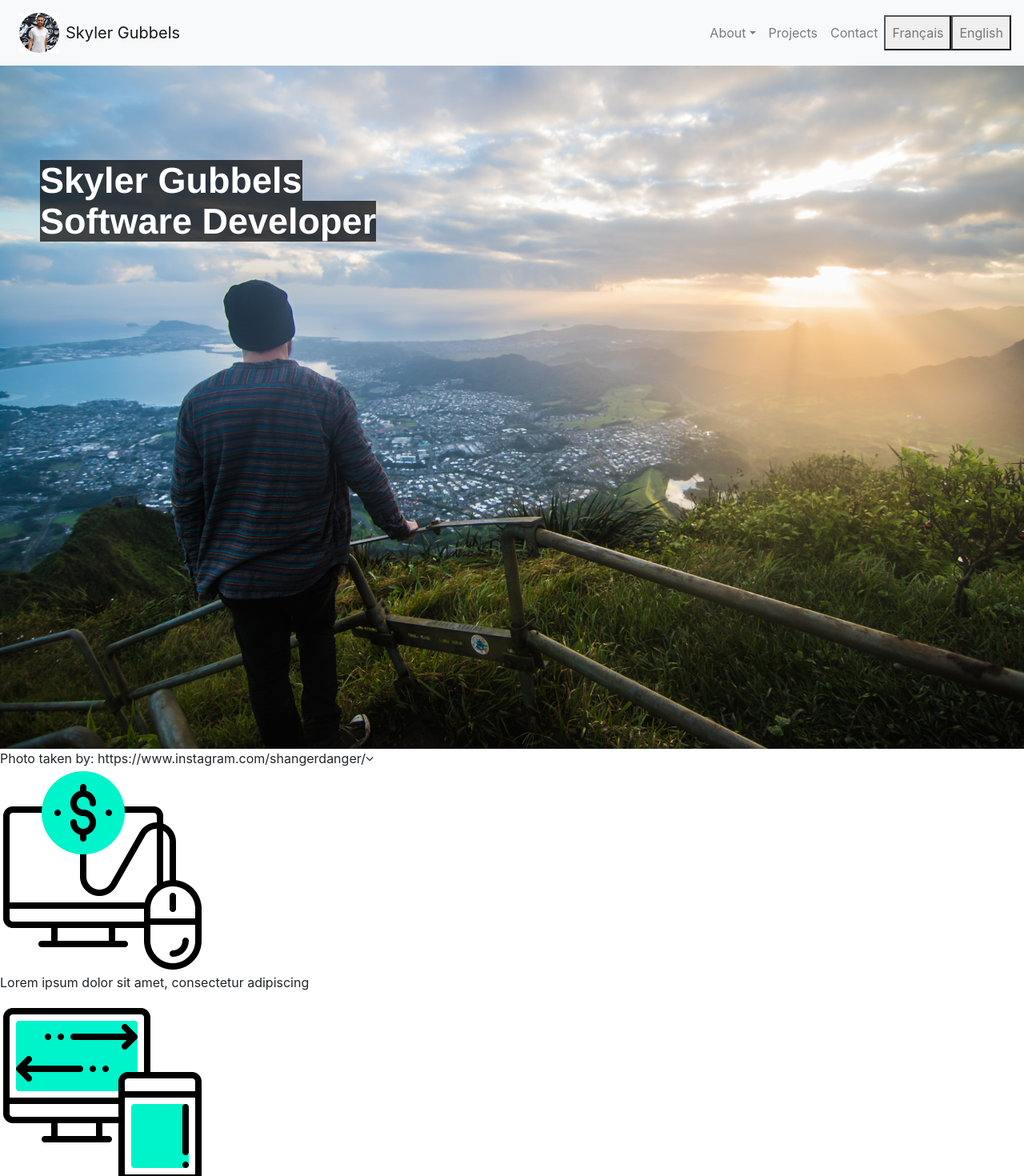
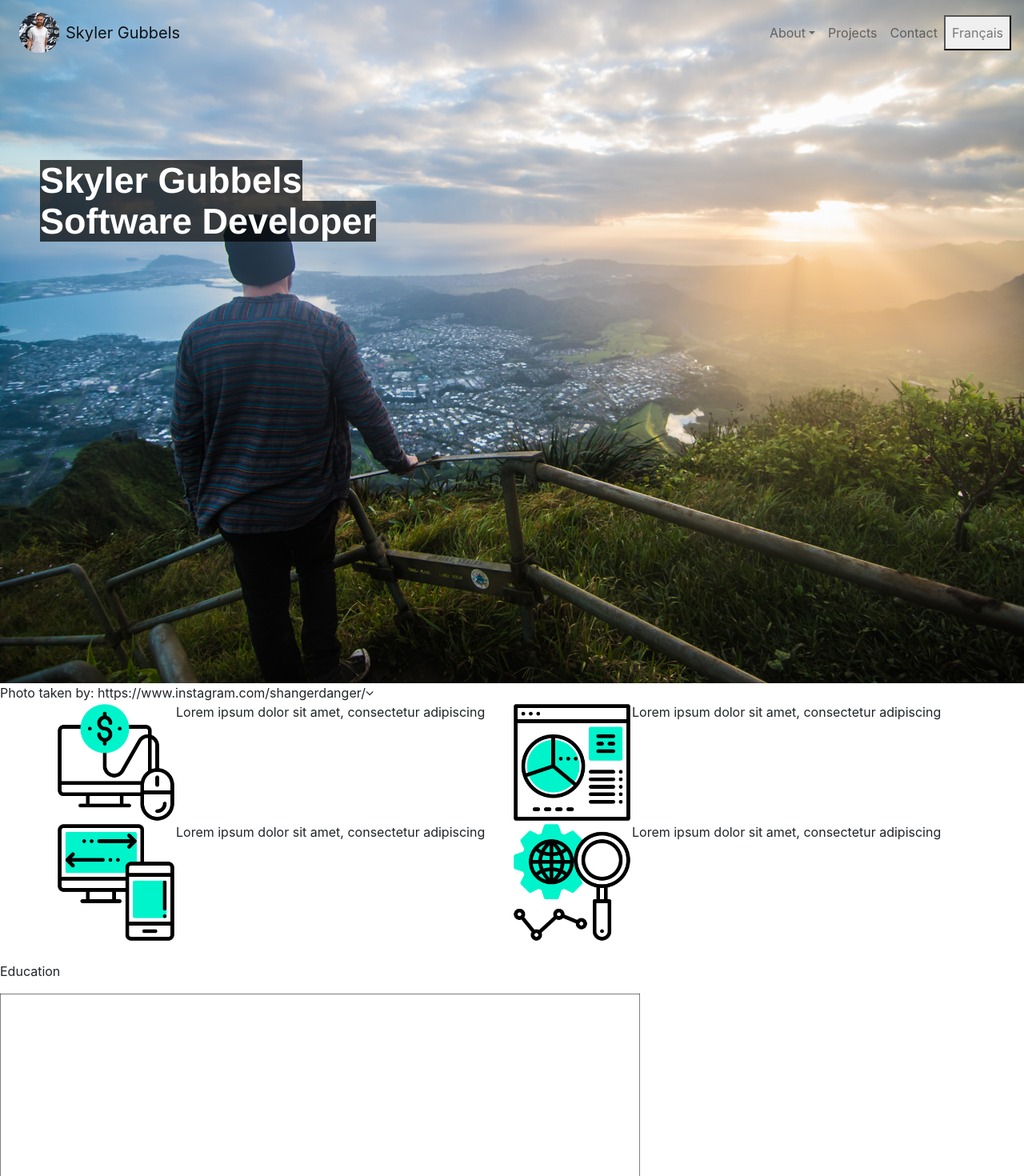
Before and after one commit to SkylerGubbels/skylerWebsite, a React (Create React App) app: page / in a window 1280 px wide. Shown: the top 1470 px of the page at 80% size. Built offline with nearby package versions, Linux system fonts and the light colour scheme.

Commit message:
Adjusted summary, navbar now shows and hides background depending on scroll location

```diff
--- a/src/App.js
+++ b/src/App.js
@@ -10,11 +10,16 @@ import Summary from './components/summary';
 class App extends Component {
 
   state = {
-    language: 'english'
+    language: 'english',
+    imageHeight: 200
   }
 
   handleLanguageChange = newLanguage => {
     this.setState({language: newLanguage});
+  }
+
+  handleBackgroundImageResize = imageHeight =>{
+    this.setState({imageHeight});
   }
 
   render() {
@@ -22,11 +27,12 @@ class App extends Component {
 
     return (
     <React.Fragment>
-      <NavBar language={language} onLanguageChange={this.handleLanguageChange}/>
-      <Introduction language={language}/>
+      <NavBar language={language} onLanguageChange={this.handleLanguageChange} imageHeight={this.state.imageHeight}/>
+      <Introduction language={language} onImageSizeChange={this.handleBackgroundImageResize}/>
       <Summary language={language}/>
       <a className="anchor" href="#" id="education">a</a>
       <Education/>
+      <CanvasGame/>
     </React.Fragment>
   );
   }
--- a/src/components/introduction.jsx
+++ b/src/components/introduction.jsx
@@ -4,16 +4,27 @@ import "animate.css"
 
 class Introduction extends Component {
     state = {  }
+
+    constructor(props){
+        super(props);
+        this.imgRef = React.createRef();
+        console.log(this.imgRef)
+    }
+
+    componentDidMount(){
+        window.addEventListener("resize", ()=>{this.props.onImageSizeChange(this.imgRef.current.height)})
+    }
+
     render() {
         return (
         <div>
-            <img className="backgroundImage" src={horizon} alt=""></img>
+            <img className="backgroundImage" ref={this.imgRef} src={horizon} alt=""></img>
             <span className="">Photo taken by: https://www.instagram.com/shangerdanger/</span>
             <div className="imageText">
             <h1 className="animated bounceInRight summaryTitle"><span className="imageSpan">Skyler Gubbels</span></h1>
             <h2 className="animated bounceInRight summarySubtitle"><span className="imageSpan">Software Developer</span></h2>
             </div>
-            <i class="fa fa-angle-down" aria-hidden="true"></i>
+            <i className="fa fa-angle-down" aria-hidden="true"></i>
         </div> );
     }
 }
--- a/src/components/navbar.jsx
+++ b/src/components/navbar.jsx
@@ -1,22 +1,47 @@
 import React, { Component } from 'react';
 import { Link, NavLink } from "react-router-dom";
-import skylerImage from "../resources/images/SkylerImage.png"
+import skylerImage from "../resources/images/skylerImage.png"
 
 
 /** Creates the NavBar at the top of the website */
 class NavBar extends Component {
 
+    state = {
+      navbarClass: "navbar navbar-expand navbar-light fixed-top"
+    }
+
+    componentDidMount(){
+      window.addEventListener("scroll", this.handleScroll);
+    }
+
+    handleScroll = () => {
+      console.log(this.props.imageHeight)
+      if(window.pageYOffset > this.props.imageHeight-100) { this.showNavbarBackground() }
+      else { this.hideNavbarBackground(); }
+    }
+
+    // TODO: Change navbar transparency depending on height of scrollbar
+    showNavbarBackground(){
+      const navbarClass = "navbar navbar-expand navbar-light bg-light fixed-top"
+      this.setState({navbarClass});
+    }
+
+    hideNavbarBackground(){
+      const navbarClass = "navbar navbar-expand navbar-light fixed-top"
+      this.setState({navbarClass});
+    }
+
     render() {
         return(
-        <nav className="navbar navbar-expand-sm navbar-light bg-light">
+        <nav className={this.state.navbarClass}>
         <img src={skylerImage} className="m-2" alt="" width="50"/>
         <Link className="navbar-brand" to="/">
           Skyler Gubbels
         </Link>
         <div className="collapse navbar-collapse navbar-nav flex-row-reverse" id="navbar">
           <div className="navbar-nav"></div>
-            <button className="nav-item nav-link" onClick={() => this.props.onLanguageChange("english")}>English</button>
-            <button className="nav-item nav-link" onClick={() => this.props.onLanguageChange("french")}>Français</button>
+            {(this.props.language === "french") && <button className="nav-item nav-link" onClick={() => this.props.onLanguageChange("english")}>English</button>}
+            {(this.props.language === "english") && <button className="nav-item nav-link" onClick={() => this.props.onLanguageChange("french")}>Français</button>}
             <NavLink className="nav-item nav-link" to="/contact"> Contact</NavLink>
             <NavLink className="nav-item nav-link" to="/projects"> Projects </NavLink>
           <li className="nav-item dropdown">
--- a/src/components/summary.jsx
+++ b/src/components/summary.jsx
@@ -15,6 +15,10 @@ class Summary extends Component{
                 backend: "",
                 softwareEngineering: "",
                 computerScience: ""}
+    }
+
+    logoDetails = {
+        width: "150",
     }
 
     componentDidUpdate(){
@@ -38,13 +42,29 @@ class Summary extends Component{
 
     render(){
         const { frontend, backend, softwareEngineering, computerScience } = this.state.text;
-        console.log(this.state)
+        const { width } = this.logoDetails;
         return(
-        <div>
-        <img src={backendLogo}/><p>{frontend}</p>
-        <img src={frontendLogo}/><p>{backend}</p>
-        <img src={softwareEngineeringLogo}/><p>{softwareEngineering}</p>
-        <img src={computerScienceLogo}/><p>{computerScience}</p>
+        <div className="container">
+            <div className = "row">
+            <div className="col-sm">
+                <div className="row">
+                    <img src={backendLogo} width={width}/>
+                    <span>{frontend}</span>
+                </div>
+                <div className="row">
+                    <img src={frontendLogo} width={width}/>
+                    <span>{backend}</span>
+                </div>
+            </div>
+            <div className="col-sm">
+                <div className="row">
+                    <img src={softwareEngineeringLogo} width={width}/><span>{softwareEngineering}</span>
+                </div>
+                <div className="row">
+                    <img src={computerScienceLogo} width={width}/><span>{computerScience}</span>
+                </div>
+            </div>
+            </div>
         </div>);
     }
 }
```
Also changed, not shown: src/resources/images/SkylerImage.png, src/resources/python.png (deleted).
